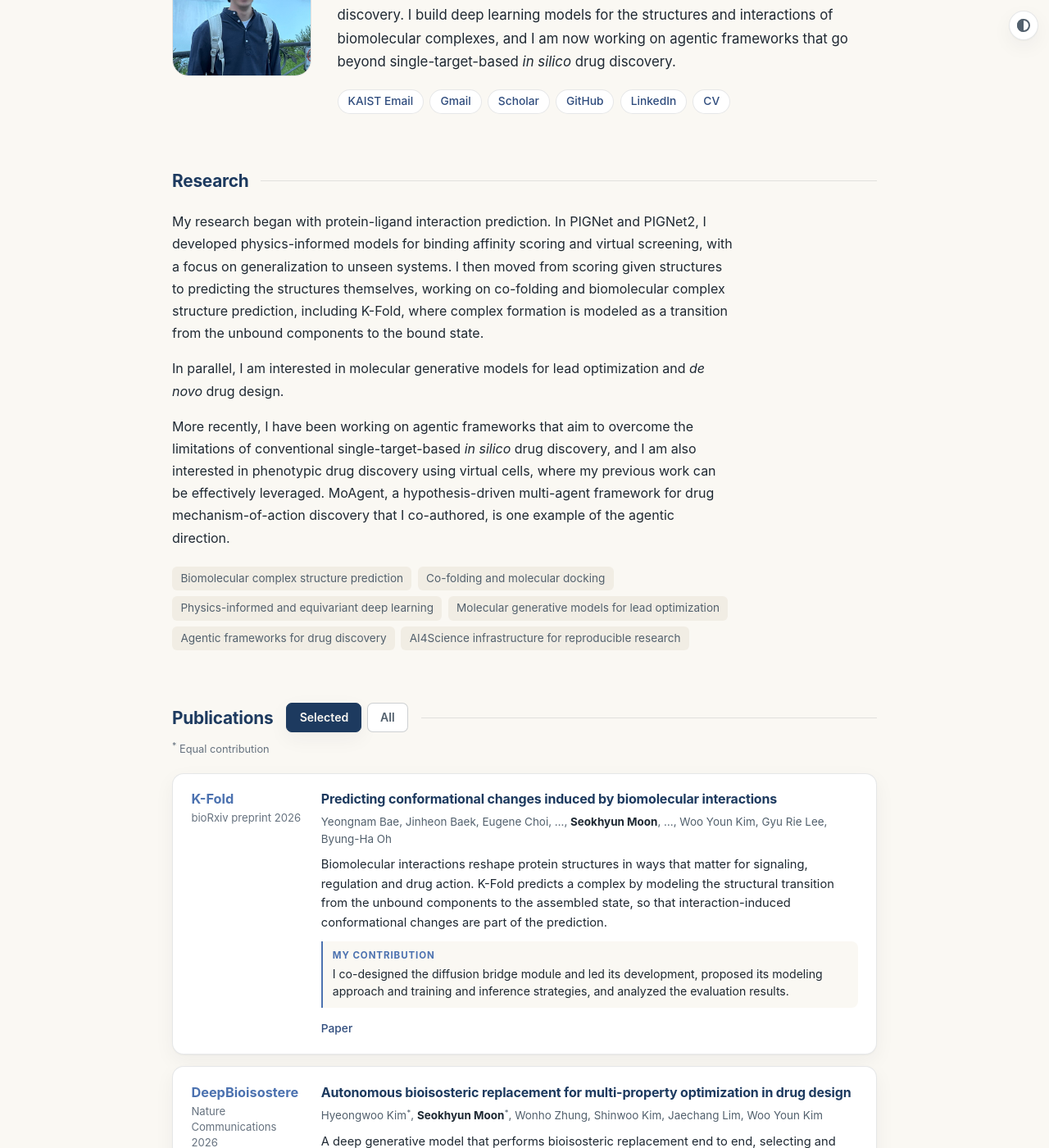
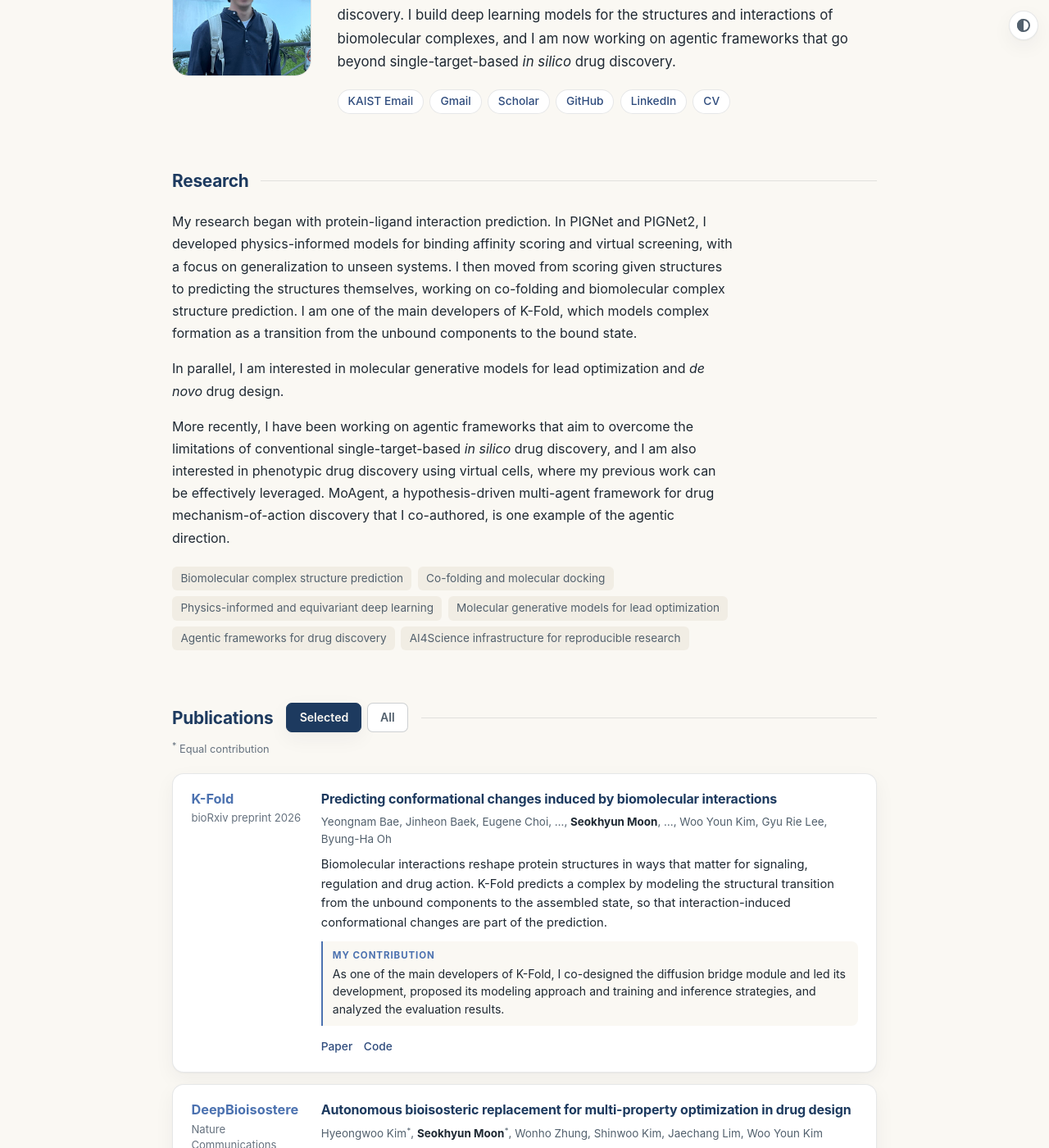
Before and after one commit to mseok/mseok.github.io, a Jekyll site: the page built from index.md, in a window 1280 px wide and 1400 px high, scrolled down 245 px. Shown: the whole window at 82% size. Built offline with Jekyll 4.4.1, drawn with Linux system fonts in a browser that asks for light colours; some web fonts are replaced.

Commit message:
Add K-Fold main-developer note, missing code links, move weekly Scholar sync off GitHub

```diff
--- a/index.md
+++ b/index.md
@@ -46,8 +46,9 @@ title: Home
     scoring and virtual screening, with a focus on generalization to unseen
     systems. I then moved from scoring given structures to predicting the
     structures themselves, working on co-folding and biomolecular complex
-    structure prediction, including K-Fold, where complex formation is modeled
-    as a transition from the unbound components to the bound state.
+    structure prediction. I am one of the main developers of K-Fold, which
+    models complex formation as a transition from the unbound components to
+    the bound state.
   </p>
   <p>
     In parallel, I am interested in molecular generative models for lead
```
Also changed, not shown: _data/publications.yml (+12 -3 lines), .github/workflows/scholar-sync.yml, README.md.
